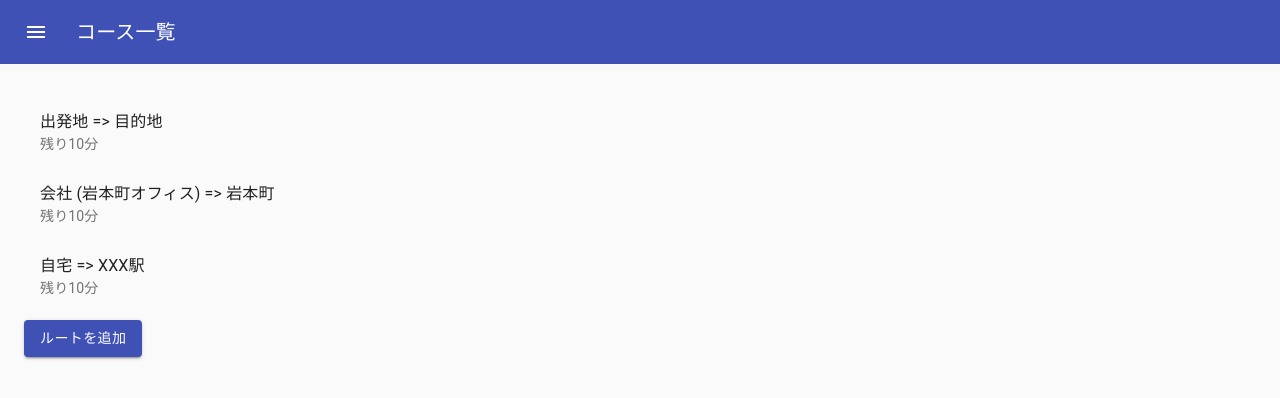
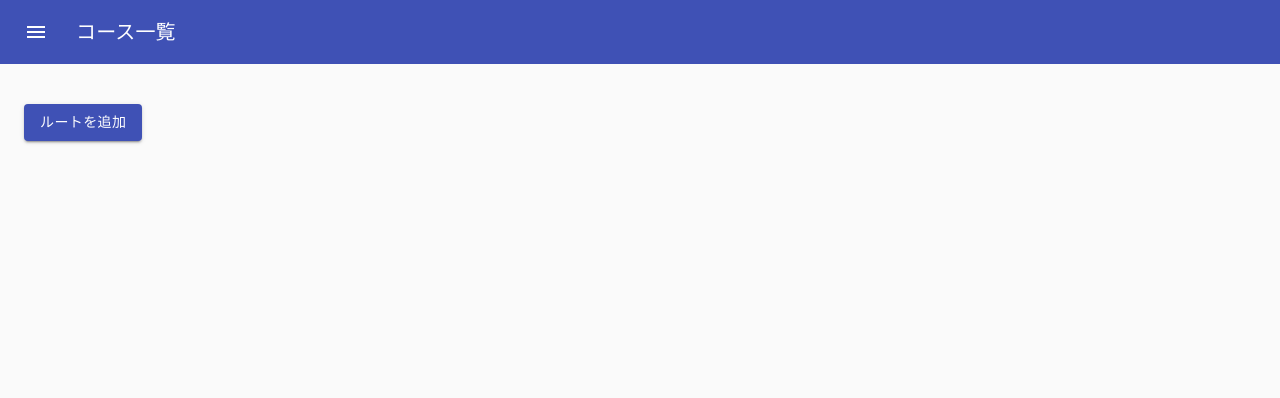
Before and after one commit to cm-madlabs/almond-crane, a React (Create React App) app: page /courses in a window 1280 px wide. Shown: the top 398 px of the page. Built offline with nearby package versions, Linux system fonts and the light colour scheme; the HTML template or start-up script is replaced by a standard one.

Commit message:
add logic to get routes from localstorage.

```diff
--- a/src/components/pages/list-courses/index.tsx
+++ b/src/components/pages/list-courses/index.tsx
@@ -5,7 +5,7 @@
   ListCoursesBody,
   ListCoursesProps,
 } from '../../organisms/body/list-courses';
-import { Course } from '../../../interfaces';
+import { list } from '../../../datastores/localstorage';
 
 type ListCoursesPagePresentationalProps = {
   body: ListCoursesProps;
@@ -31,35 +31,7 @@
     onMenuButtonClick: () => console.log('メニューがクリックされました'),
   };
 
-  const courses: Course[] = [
-    {
-      id: '1',
-      name: 'ルート１',
-      departure: '出発地',
-      arrival: '目的地',
-      notification: true,
-      timeTable: {},
-      requiredMinutes: 10,
-    },
-    {
-      id: '2',
-      name: '会社 → 自宅',
-      departure: '会社 (岩本町オフィス)',
-      arrival: '岩本町',
-      notification: true,
-      timeTable: {},
-      requiredMinutes: 10,
-    },
-    {
-      id: '3',
-      name: '自宅 → 会社',
-      departure: '自宅',
-      arrival: 'XXX駅',
-      notification: true,
-      timeTable: {},
-      requiredMinutes: 5,
-    },
-  ];
+  const courses = list();
 
   const body: ListCoursesProps = {
     courses,
```
